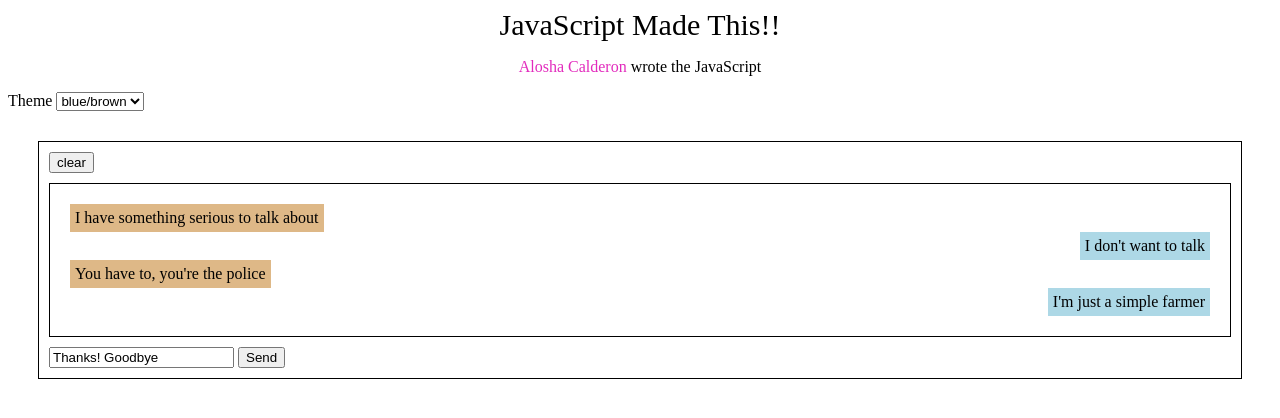
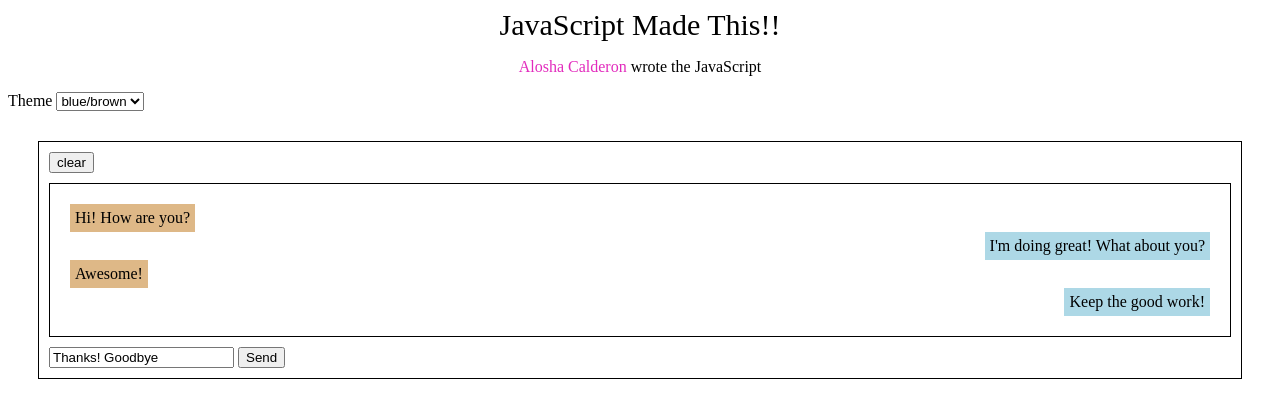
Before and after one commit to alosha87/assignments, a plain HTML site: page level-1/dom-olympics-start/index.html in a window 1280 px wide. Drawn offline with Linux system fonts and the light colour scheme.

Commit message:
DOM Olympics, alternate messages created.

```diff
--- a/level-1/dom-olympics-start/index.html
+++ b/level-1/dom-olympics-start/index.html
@@ -21,16 +21,16 @@
     <div id="main">
         <button id='clear-button'>clear</button>
         <div class="messages">
-            <div class="message left">
+            <div id="txtOne" class="message left">
                 I have something serious to talk about
             </div>
-            <div class="message right">
+            <div id="txtTwo" class="message right">
                 I don't want to talk
             </div>
-            <div class="message left">
+            <div id="txtThree" class="message left">
                 You have to, you're the police
             </div>
-            <div class="message right">
+            <div id="txtFour" class="message right">
                 I'm just a simple farmer
             </div>
         </div>
--- a/level-1/dom-olympics-start/index.js
+++ b/level-1/dom-olympics-start/index.js
@@ -0,0 +1,14 @@
+// Alternate Messages
+var first = document.getElementById("txtOne")
+    first.textContent = "Hi! How are you?";
+
+var second = document.getElementById("txtTwo")
+    second.textContent = "I'm doing great! What about you?";
+
+var third = document.getElementById("txtThree")
+    third.textContent = "Awesome!";
+
+var fourth = document.getElementById("txtFour")
+    fourth.textContent = "Keep the good work!";
+
+// Clear Button
```
